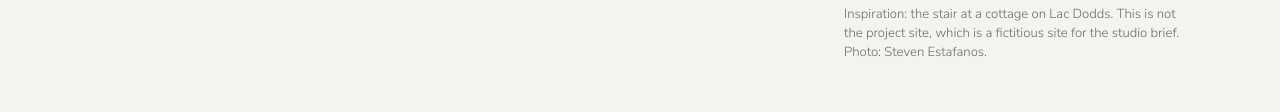
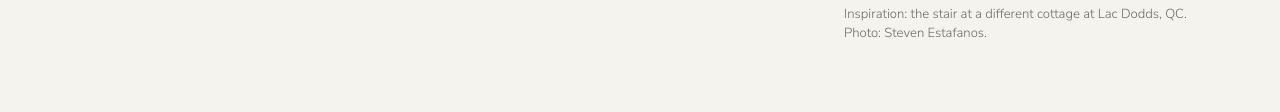
Before and after one commit to stevenestafanos/stevenestafanos.github.io, a plain HTML site: page design-treehouse.html in a window 1280 px wide. Shown: the part 3123-3235 px from the top of the page. Drawn offline with nearby package versions, Linux system fonts and the light colour scheme.

Commit message:
Treehouse: reword the Lac Dodds stair caption
Co-Authored-By: Claude Sonnet 5.5 <noreply@anthropic.com>
Claude-Session: https://claude.ai/code/session_01J7hTYzcUAcqXsRowENUQty

```diff
--- a/design-treehouse.html
+++ b/design-treehouse.html
@@ -67,7 +67,7 @@ addEventListener("scroll",function(){clearTimeout(st);st=setTimeout(save,120);},
     <style>.origin{display:grid;grid-template-columns:minmax(0,1fr) minmax(0,22rem);gap:28px;align-items:start;margin-bottom:28px}.origin p:first-child{margin-top:0}@media (max-width:46rem){.origin{grid-template-columns:minmax(0,1fr)}.origin figure{max-width:26rem}}</style>
     <div class="origin"><div><p>The Treehouse concept started with a staircase at a cottage on Lac Dodds. The stair winds down through the trees to the water in short flights, with a landing between them. As it turns it disappears into the foliage, so each landing opens a new view and the walk down becomes a series of discoveries. Several of the landings have a bench built against the rail, a place to stop and rest.</p>
     <p>The cottage borrows the sequence but not the rest stops. Instead of giving people somewhere to pause along one long route, the design splits the uses of the cottage into separate buildings, and the exterior walkways between them play the part of the stair.</p></div>
-    <figure class="fig"><button type="button" data-full="media/design/th/inspiration-lac-dodds-stairs.jpg" aria-label="Enlarge: Timber stair with landings stepping down through autumn trees to a lake"><img src="media/design/th/inspiration-lac-dodds-stairs.jpg" alt="Timber stair with landings stepping down through autumn trees to a lake" width="1800" height="2400" loading="lazy"></button><figcaption>Inspiration: the stair at a cottage on Lac Dodds. This is not the project site, which is a fictitious site for the studio brief. Photo: Steven Estafanos.</figcaption></figure></div>
+    <figure class="fig"><button type="button" data-full="media/design/th/inspiration-lac-dodds-stairs.jpg" aria-label="Enlarge: Timber stair with landings stepping down through autumn trees to a lake"><img src="media/design/th/inspiration-lac-dodds-stairs.jpg" alt="Timber stair with landings stepping down through autumn trees to a lake" width="1800" height="2400" loading="lazy"></button><figcaption>Inspiration: the stair at a different cottage at Lac Dodds, QC. Photo: Steven Estafanos.</figcaption></figure></div>
 
     <h2>Pulling it apart: The Treehouse</h2>
     <p>The roof carried forward into the next iteration, The Treehouse, named for its many "branches": exterior corridors that connect the mudroom, main house, guest house and studio. The branching plan lets unused parts of the cottage, such as the guest house, stay unheated while the rest is in use, which improves energy efficiency and gives each wing privacy.</p>
```
